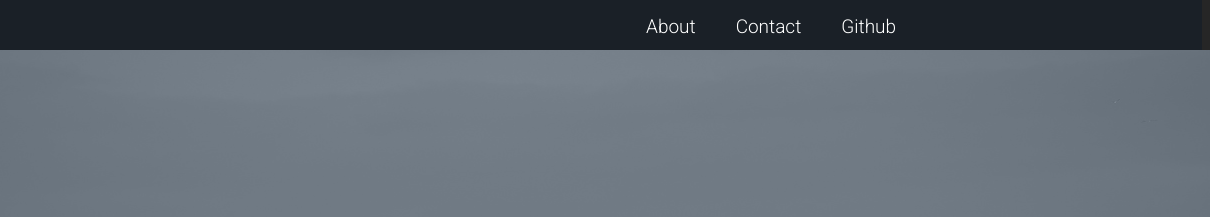
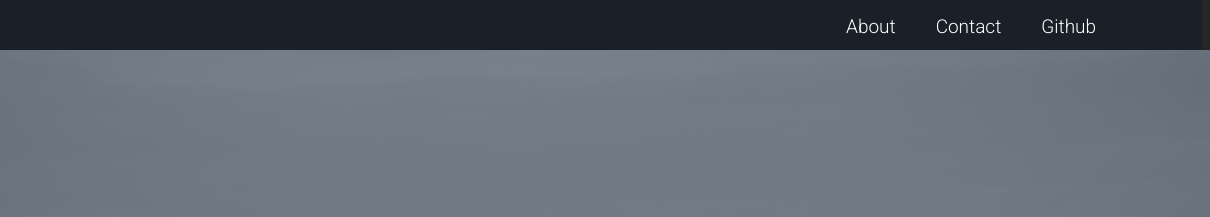
Before and after one commit to Cristianz2021/website-2.0, a plain HTML site: page index.html in a window 1280 px wide. Shown: the top 217 px of the page, 70-1280 px from the left. Drawn offline with nearby package versions, Linux system fonts and the light colour scheme.

Commit message:
second commit

```diff
--- a/estilo.css
+++ b/estilo.css
@@ -56,7 +56,7 @@ body{
 }
 
 .nav_main .nav_main__menu li{
-	transform: translateX(600px);
+	transform: translateX(1000px);
 	font-size: 19px;
 }
 
@@ -82,7 +82,7 @@ a{
 .content__background{
 	position: absolute;
 	width: 100%;
-	height: 65vh;
+	height: 50vh;
 	top: 50px;
 	left: 0;
 
@@ -96,7 +96,7 @@ a{
 .background__transparent{
 	position: absolute;
 	width: 100%;
-	height: 65vh;
+	height: 50vh;
 	z-index: 1;
 	background: #6F7E8C;
 	opacity: 0.70;
@@ -183,7 +183,7 @@ a{
 /*Contact*/
 .contact{
 	position: relative;
-	height: 50vh;
+	height: 75vh;
 }
 
 .contact__content{
@@ -254,6 +254,17 @@ color: #acf;
 }
 
 /*Media query*/
+@media (max-width: 1300px){
+	.nav_main .nav_main__menu li{
+	 	transform: translateX(800px);
+	}
+}
+
+@media (max-width: 1100px){
+	.nav_main .nav_main__menu li{
+	 	transform: translateX(600px);
+	}
+}
 @media (max-width: 768px){
 	body{
 		overflow-x: hidden;
@@ -339,7 +350,7 @@ color: #acf;
 
 	/*Contact*/
 	.contact{
-	  height: 60vh;
+	  height: 65vh;
 	}
 
 	.contact__content{
```
